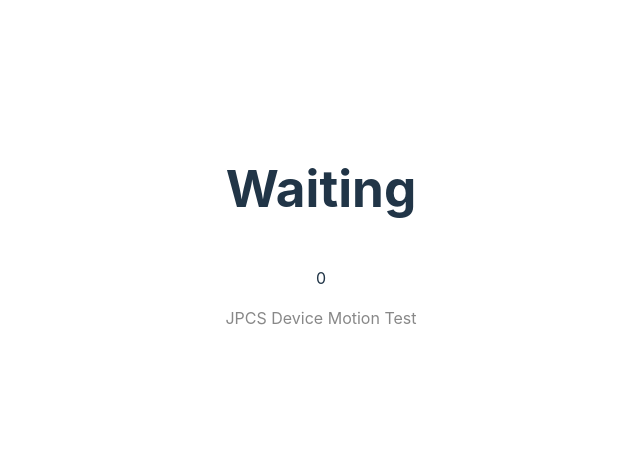
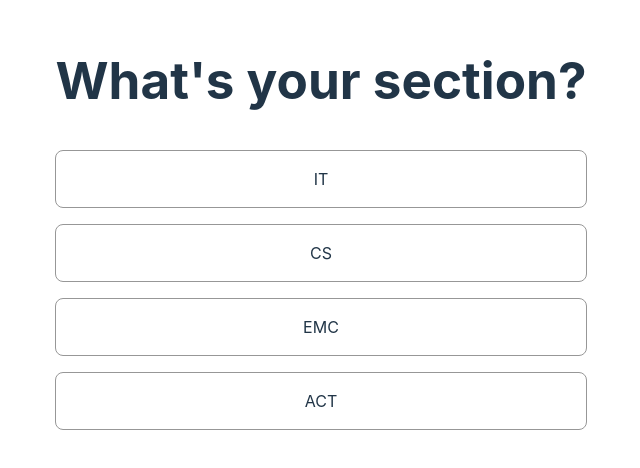
Before and after one commit to dlsl-jpcs/gaap-2024-client, a React (Vite) app: page / in a window 1280 px wide. Shown: the part 172-640 px from the top of the page, without its empty margins (319-959 px from the left). Built offline with nearby package versions, Linux system fonts and the light colour scheme; no server answers.

Commit message:
feat: add profile form

```diff
--- a/src/home/App.tsx
+++ b/src/home/App.tsx
@@ -1,8 +1,13 @@
 import { useEffect, useRef, useState } from "react";
 import Game, { GameState } from "../rlgl/Game";
 import { requestOrientationPermissioniOS } from "../rlgl/hooks/useOrientation";
+import { UserProfile } from "../profile/profile";
 
-export function App() {
+export function App(
+  props: {
+    profile: UserProfile
+  }
+) {
   const [background, setBackground] = useState("transparent");
   const [state, setState] = useState(GameState.idle);
 
@@ -11,18 +16,8 @@ export function App() {
 
 
 
-  const [userId, _] = useState(() => {
-    if (localStorage.getItem("userId") === "0") {
-      localStorage.removeItem("userId");
-    }
-    if (localStorage.getItem("userId")) {
-      return parseInt(localStorage.getItem("userId")!);
-    } else {
-      const newUserId = Math.floor(Math.random() * 1000000);
-      localStorage.setItem("userId", newUserId.toString());
-      return newUserId;
-    }
-  });
+  const userId = props.profile.studentId;
+
 
 
   const hostname = "vhk7fc12-3000.asse.devtunnels.ms/rlgl";
--- a/src/index.css
+++ b/src/index.css
@@ -7,8 +7,6 @@
   color: rgba(255, 255, 255, 0.87);
   background-color: #242424;
 
-  /* disable scroll */
-  overscroll-behavior: none;
 
   font-synthesis: none;
   text-rendering: optimizeLegibility;
@@ -16,14 +14,14 @@
   -moz-osx-font-smoothing: grayscale;
 }
 
+
 a {
   font-weight: 500;
-  color: #646cff;
   text-decoration: inherit;
 }
 
-a:hover {
-  color: #535bf2;
+button:hover {
+  background-color: var(--hover-color);
 }
 
 body {
@@ -48,29 +46,37 @@ button {
   font-family: inherit;
   background-color: #1a1a1a;
   cursor: pointer;
-  transition: border-color 0.25s;
+  transition: all 0.25s;
 }
 
-button:hover {
-  border-color: #646cff;
-}
 
-button:focus,
+/* button:focus,
 button:focus-visible {
   outline: 4px auto -webkit-focus-ring-color;
-}
+} */
 
 @media (prefers-color-scheme: light) {
   :root {
     color: #213547;
     background-color: #ffffff;
-  }
 
-  a:hover {
-    color: #747bff;
+    --outline-color: #979797;
+    --hover-color: #e4e4e4;
+    --error-color: #ff4d4f;
   }
 
   button {
     background-color: #f9f9f9;
   }
 }
+
+@media (prefers-color-scheme: dark) {
+  :root {
+    color: rgba(255, 255, 255, 0.87);
+    background-color: #242424;
+
+    --outline-color: #5e5e5e;
+    --hover-color: #3a3a3a;
+    --error-color: #ff4d4f;
+  }
+}
--- a/src/main.tsx
+++ b/src/main.tsx
@@ -3,7 +3,10 @@ import { createRoot } from 'react-dom/client'
 import './index.css'
 import { App } from './home/App'
 import Permissions from './permissions/permissions'
+import { Profile } from './profile/profile'
 
 createRoot(document.getElementById('root')!).render(
-  <Permissions></Permissions>
+  <Permissions>
+    <Profile />
+  </Permissions>
 )
--- a/src/permissions/permissions.tsx
+++ b/src/permissions/permissions.tsx
@@ -1,11 +1,13 @@
-import { useEffect, useState } from "react";
+import { PropsWithChildren, useEffect, useState } from "react";
 import { orientationPermissionsRequired, requestOrientationPermissioniOS, useOrientation } from "../rlgl/hooks/useOrientation";
 import { GameState } from "../rlgl/Game";
 import { App } from "../home/App";
 
 type PermissionState = "granted" | "denied" | "waiting"
 
-export function Permissions() {
+export function Permissions(
+    props: PropsWithChildren
+) {
     const orientation = useOrientation(GameState.idle, () => { });
 
     const [permissionState, setPermissionState] = useState<PermissionState>("waiting");
@@ -30,7 +32,7 @@ export function Permissions() {
     return (
         <>
             {permissionState === "granted" && (
-                <App></App>
+                props.children
             )}
 
 
--- a/src/profile/porfile.tsx
+++ /dev/null
@@ -1,4 +0,0 @@
-
-export function Profile() {
-
-}
--- /dev/null
+++ b/src/profile/profile.css
@@ -0,0 +1,66 @@
+body {
+    height: 100vh;
+    overflow: hidden;
+    box-sizing: border-box;
+}
+
+.section-container {
+    display: flex;
+    flex-direction: column;
+    align-items: stretch;
+    justify-content: center;
+    height: 100%;
+    width: 100%;
+    transition: all 0.3s;
+}
+
+/* Outlined */
+.section-container .card {
+    border: 1px solid var(--outline-color);
+    border-radius: 8px;
+
+    padding-left: 1em;
+    padding-right: 1em;
+
+    margin-top: 0.5em;
+    margin-bottom: 0.5em;
+
+    transition: 0.3s;
+}
+
+/* hover */
+.section-container .card:hover {
+    background-color: var(--hover-color);
+}
+
+.section-container input {
+    border: 1px solid var(--outline-color);
+    border-radius: 8px;
+    padding: 0.5em;
+    margin-top: 0.5em;
+    margin-bottom: 0.5em;
+    transition: 0.3s;
+    min-height: 2.5em;
+
+
+    font-size: x-large;
+
+    /* numbers only */
+    text-align: start;
+
+    appearance: textfield;
+}
+
+.section-container input::-webkit-outer-spin-button,
+.section-container input::-webkit-inner-spin-button {
+    -webkit-appearance: none;
+    margin: 0;
+}
+
+.section-container input:focus {
+    outline: none;
+}
+
+.error {
+    color: var(--error-color);
+}
--- /dev/null
+++ b/src/profile/profile.tsx
@@ -0,0 +1,218 @@
+import { useEffect, useState } from "react";
+import { App } from "../home/App";
+import "./profile.css";
+
+export type UserProfile = {
+    studentId: string;
+    section: "cs" | "it" | "emc" | "act";
+    year: number;
+}
+
+/**
+ * Ensure that the user has filled out their profile before proceeding to the app
+ */
+export function Profile() {
+
+    const [profile, setProfile] = useState<UserProfile | null>(null);
+
+    useEffect(() => {
+        // get profile from localStorage
+        // if there is an existing profile, set it to state, otherwise
+        // prompt the user to fill out the profile form
+
+        const existingProfile = localStorage.getItem("profile");
+        if (existingProfile) {
+            setProfile(JSON.parse(existingProfile));
+        }
+    }, []);
+
+    return (
+        <>
+            {profile === null ? (
+                <ProfileForm onProfileFilled={
+                    (profile) => {
+                        localStorage.setItem("profile", JSON.stringify(profile));
+                        setProfile(profile);
+                    }
+                } />
+            ) : (
+                <App profile={profile} />
+            )}
+        </>
+    );
+}
+
+function ProfileForm(
+    props: {
+        onProfileFilled: (profile: UserProfile) => void;
+    }
+) {
+    const [page, setPage] = useState(0);
+
+    const [section, setSection] = useState<"cs" | "it" | "emc" | "act">("cs");
+    const [year, setYear] = useState(1);
+    const [studentId, setStudentId] = useState("");
+
+    const getPage = (page: number) => {
+        switch (page) {
+            case 0:
+                return <SectionForm onSectionSelected={
+                    (section) => {
+                        setSection(section);
+                        setPage(1);
+                    }
+                } />;
+            case 1:
+                return <YearForm onYearSelected={
+                    (year) => {
+                        setYear(year);
+                        setPage(2);
+                    }
+                } />;
+            case 2:
+                return <StudentIdForm onStudentIdEntered={
+                    (studentId) => {
+                        setStudentId(studentId);
+                        props.onProfileFilled({
+                            section,
+                            year,
+                            studentId
+                        });
+                    }
+                } />;
+            default:
+                return <div />;
+        }
+    }
+
+    return (
+        <>
+            {getPage(page)}
+
+            {/* back button */}
+            {page === 1 && (
+                <button onClick={() => setPage(page - 1)}>Back</button>
+            )}
+        </>
+    )
+}
+
+function StudentIdForm(
+    props: {
+        onStudentIdEntered: (studentId: string) => void;
+    }
+) {
+    // valid student id is 2021314281 e.g 10 characters
+    const [studentId, setStudentId] = useState("");
+
+    const isValidStudentId = (studentId: string) => {
+        return studentId.length === 10;
+    }
+
+    const [error, setError] = useState("");
+
+    return (
+        <>
+            <div className="section-container">
+                <h1>Enter your student ID</h1>
+                <input
+                    type="number"
+                    inputMode="numeric"
+                    pattern="[0-9]{10}"
+                    value={studentId}
+                    onChange={(e) => {
+                        setStudentId(e.target.value);
+                        if (!isValidStudentId(e.target.value)) {
+                            setError("Invalid student id");
+                        } else {
+                            setError("");
+                        }
+                    }}
+                />
+                <div>
+                    {
+                        error.length > 0 && (
+                            <p className="error">{error}</p>
+                        )
+                    }
+                </div>
+                <button onClick={() => {
+                    if (isValidStudentId(studentId)) {
+                        props.onStudentIdEntered(studentId);
+                    } else {
+                        setError("Invalid student id");
+                    }
+                }}
+                    style={{
+                        marginTop: "1.5em"
+                    }}
+                >Submit</button>
+            </div>
+        </>
+    )
+}
+
+function YearForm(
+    props: {
+        onYearSelected: (year: number) => void;
+    }
+) {
+    return (
+        <>
+            <h1>What year are you?</h1>
+            <div className="section-container">
+                <div className="card" onClick={
+                    () => props.onYearSelected(1)
+                }>
+                    1st Year
+                </div>
+
+                <div className="card" onClick={
+                    () => props.onYearSelected(2)
+                }>2nd Year</div>
+
+                <div className="card" onClick={
+                    () => props.onYearSelected(3)
+                }>3rd Year</div>
+
+                <div className="card" onClick={
+                    () => props.onYearSelected(4)
+                }>4th Year</div>
+            </div>
+        </>
+    )
+}
+
+function SectionForm(
+    props: {
+        onSectionSelected: (section: "cs" | "it" | "emc" | "act") => void;
+    }
+) {
+    return (
+        <>
+            <h1>What's your section?</h1>
+            <div className="section-container">
+                <div className="card" onClick={
+                    () => props.onSectionSelected("it")
+                }>
+                    IT
+                </div>
+
+                <div className="card" onClick={
+                    () => props.onSectionSelected("cs")
+
+                }>CS</div>
+
+                <div className="card" onClick={
+                    () => props.onSectionSelected("emc")
+                }>EMC</div>
+
+                <div className="card"
+                    onClick={
+                        () => props.onSectionSelected("act")
+                    }
+                >ACT</div>
+            </div>
+        </>
+    )
+}
```
